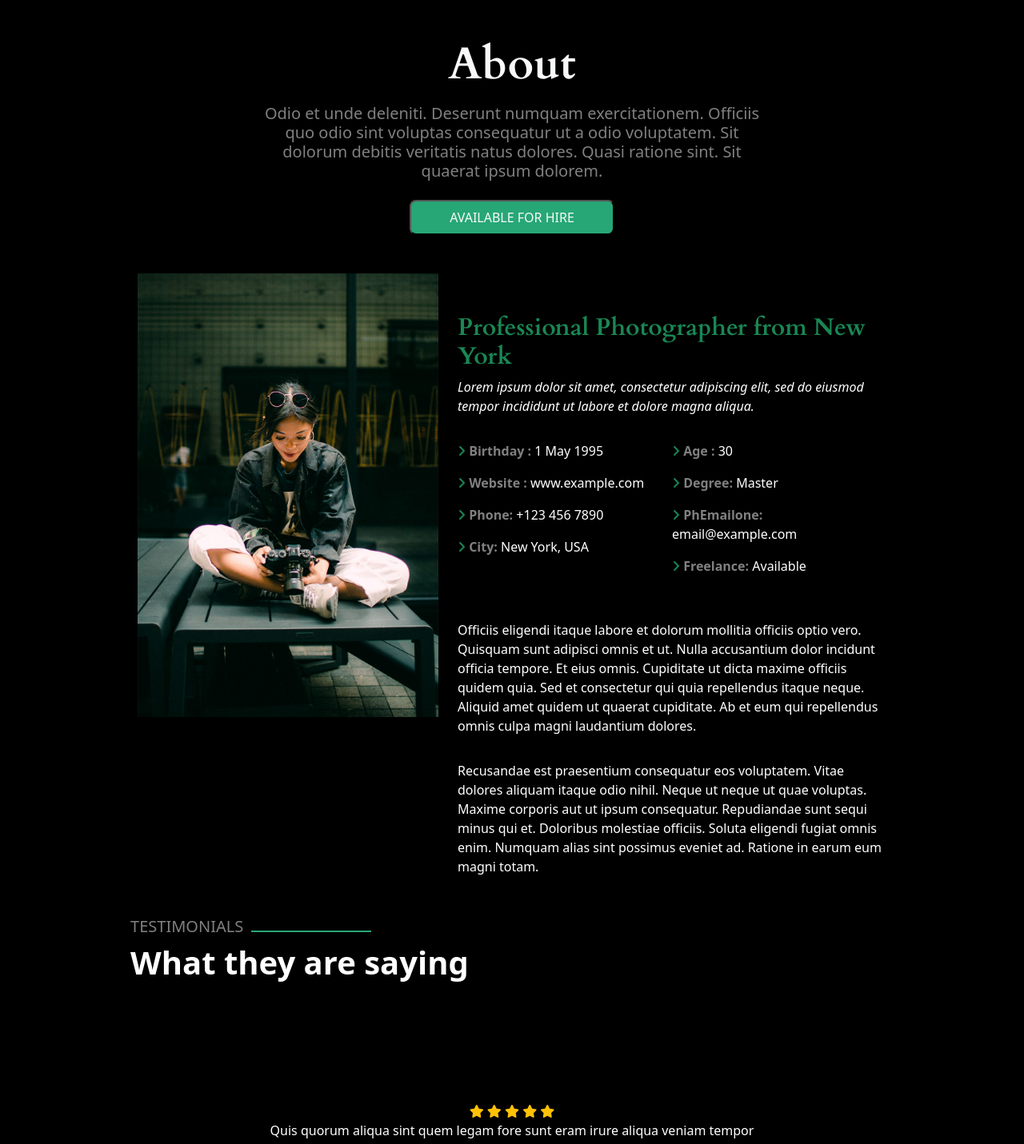
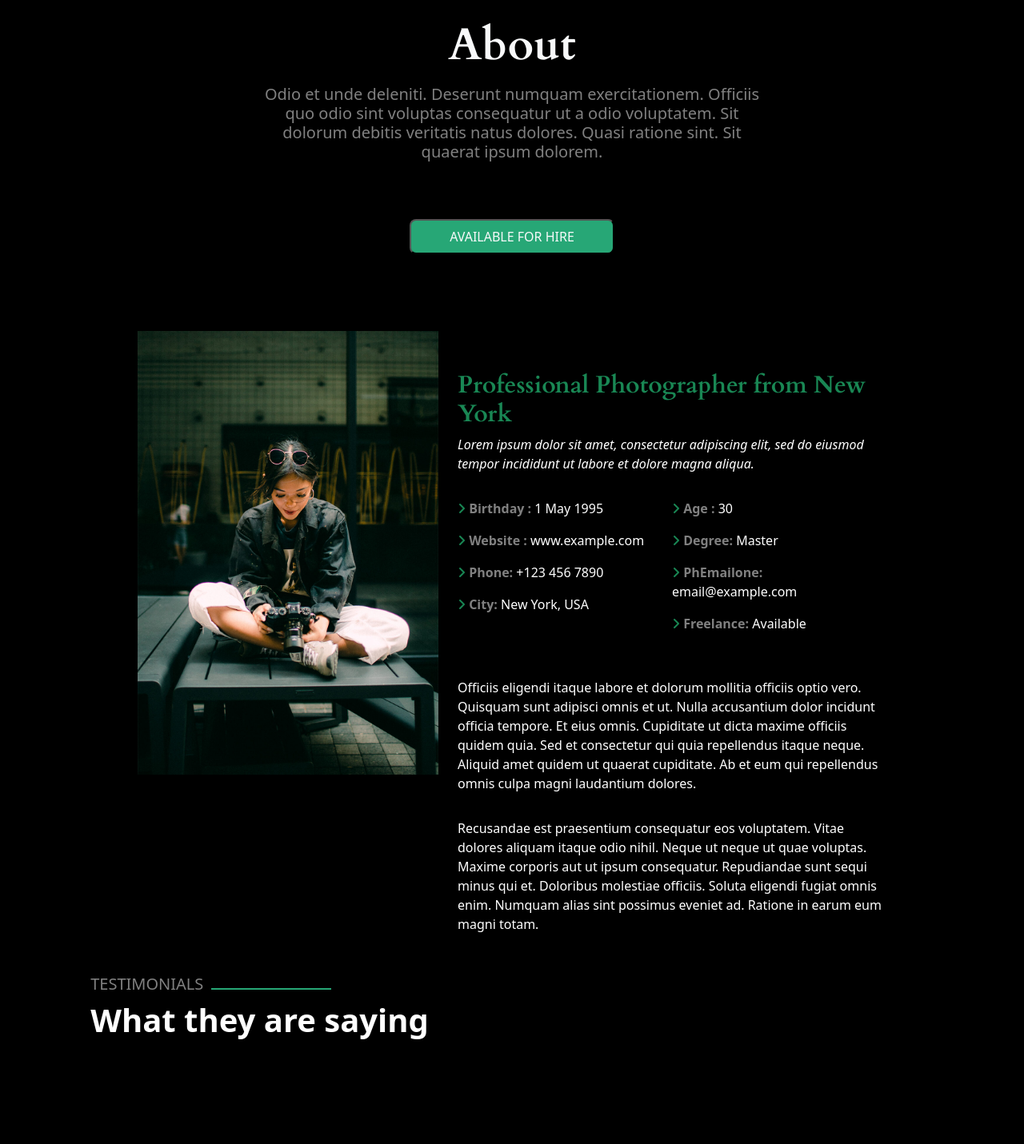
Before and after one commit to SARA-IDRISSI/portgolioBootstrap, a plain HTML site: page about.html in a window 1280 px wide. Shown: the part 75-1506 px from the top of the page at 80% size. Drawn offline with nearby package versions, Linux system fonts and the light colour scheme.

Commit message:
modification de portfolio bootstrap

```diff
--- a/about.html
+++ b/about.html
@@ -15,7 +15,7 @@
 </head>
 
 <body class="bg-black">
-    <nav class="navbar navbar-expand-lg bg-black ">
+    <nav class="navbar navbar-expand-lg bg-black navbar-dark ">
         <div class="container-fluid">
             <a class="navbar-brand text-light fw-normal fs-2   " href="#">
                 <i class="bi bi-camera text-success " id="logo"></i>
@@ -68,14 +68,14 @@
             </div>
         </div>
     </nav>
-    .
+
     <section class="section1 d-flex justify-content-center  fw-bold mb-lg-5">
-        <div class="title w-50  text-center mt-lg-5 ">
+        <div class="title w-50  text-center mt-5 ">
             <h1 class="text-light pb-2 fw-semibold fs-1 h-one">About</h1>
             <h5 class="fw-normal pb-3 text-white-50">Odio et unde deleniti. Deserunt numquam exercitationem. Officiis
                 quo odio sint voluptas consequatur ut a odio voluptatem. Sit dolorum debitis veritatis natus dolores.
                 Quasi ratione sint. Sit quaerat ipsum dolorem.</h5>
-            <button class="button-title text-light px-lg-5 py-lg-2 rounded-3 fw-normal">AVAILABLE FOR HIRE</button>
+            <button class="button-title text-light px-lg-5 py-lg-2 rounded-3 fw-normal my-5">AVAILABLE FOR HIRE</button>
 
         </div>
     </section>
@@ -138,11 +138,15 @@
 
         <div class="row col-9 mx-auto TESTIMONIALS mb-lg-5 pb-lg-5  col-lg-11">
             <div class="col-lg-1"></div>
-            <div class="col-lg-11">
-                <span class="lign-bfr text-white-50 fs-5 d-block span">TESTIMONIALS</span>
-                <span class="text-white fw-bold fs-1">What they are saying</span>
+            <div class="row">
+                <div class="col-11 mx-auto">
+                    <span class="lign-bfr text-white-50 fs-5 d-block span">TESTIMONIALS</span>
+                    <span class="text-white fw-bold fs-1">What they are saying</span>
+                </div>
             </div>
         </div>
+
+
 
         <!-- boxes images -->
 
```
Also changed, not shown: contact.html (+3 -2 lines), index.html (+2 -2 lines), services.html (+19 -9 lines).
